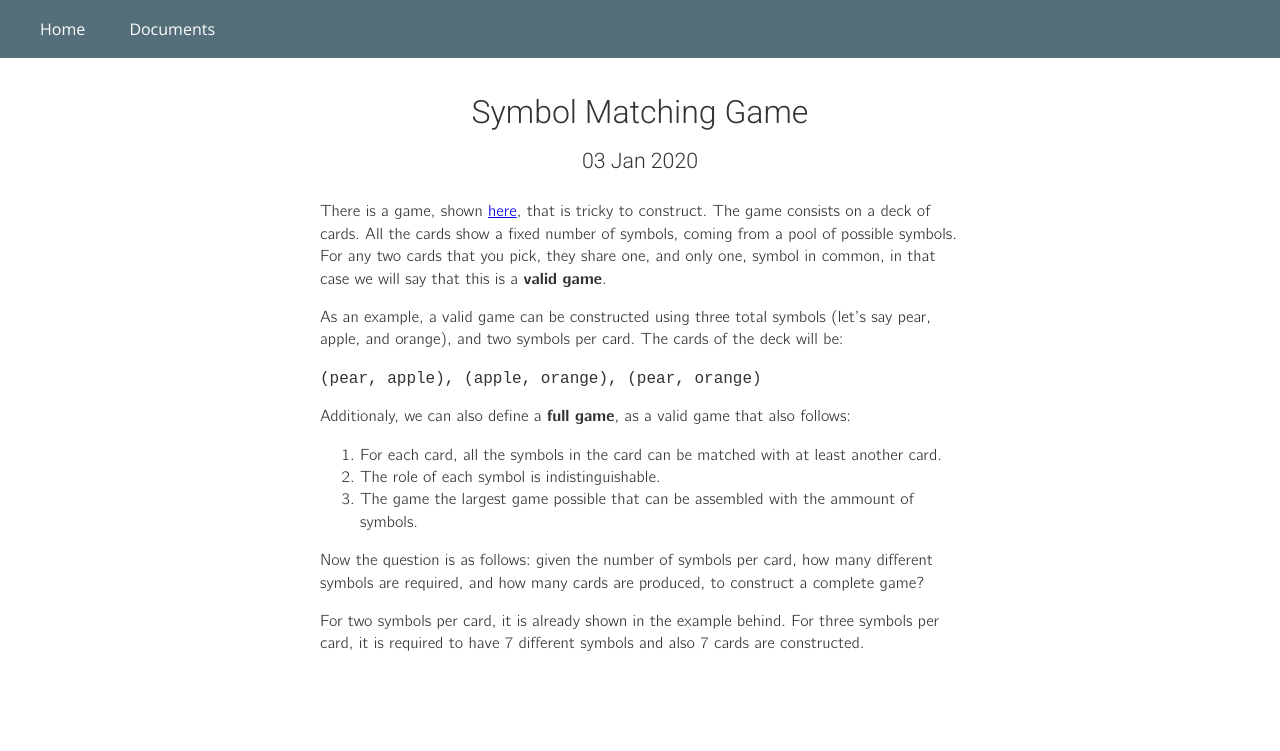
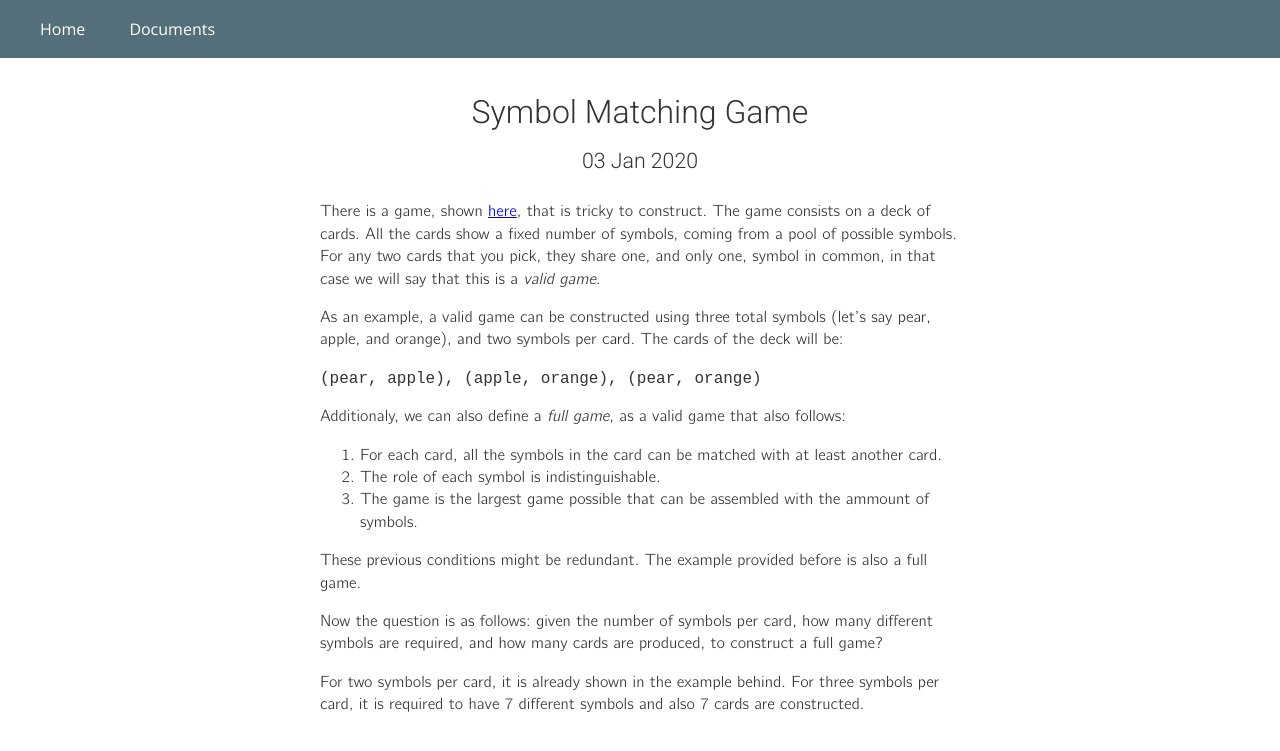
Before and after one commit to guillermobox/guillermobox.github.io, a Jekyll site: the page built from _docs/cardgame.md, in a window 1280 px wide. Shown: the top 751 px of the page. Built offline with Jekyll 4.4.1, drawn with Linux system fonts in a browser that asks for light colours.

Commit message:
Fix card game doc

```diff
--- a/_docs/cardgame.md
+++ b/_docs/cardgame.md
@@ -8,21 +8,24 @@ tag: math
 There is a game, shown [here][1], that is tricky to construct. The game consists on a
 deck of cards. All the cards show a fixed number of symbols, coming from a pool of
 possible symbols. For any two cards that you pick, they share one, and only one,
-symbol in common, in that case we will say that this is a **valid game**.
+symbol in common, in that case we will say that this is a *valid game*.
 
 As an example, a valid game can be constructed using three total symbols (let's say
 pear, apple, and orange), and two symbols per card. The cards of the deck will be:
 
     (pear, apple), (apple, orange), (pear, orange)
 
-Additionaly, we can also define a **full game**, as a valid game that also follows:
+Additionaly, we can also define a *full game*, as a valid game that also follows:
 
 1. For each card, all the symbols in the card can be matched with at least another card.
 2. The role of each symbol is indistinguishable.
-3. The game the largest game possible that can be assembled with the ammount of symbols.
+3. The game is the largest game possible that can be assembled with the ammount of symbols.
+
+These previous conditions might be redundant. The example provided before is also a full
+game.
 
 Now the question is as follows: given the number of symbols per card, how many different
-symbols are required, and how many cards are produced, to construct a complete game?
+symbols are required, and how many cards are produced, to construct a full game?
 
 For two symbols per card, it is already shown in the example behind. For three symbols
 per card, it is required to have 7 different symbols and also 7 cards are constructed.
```
